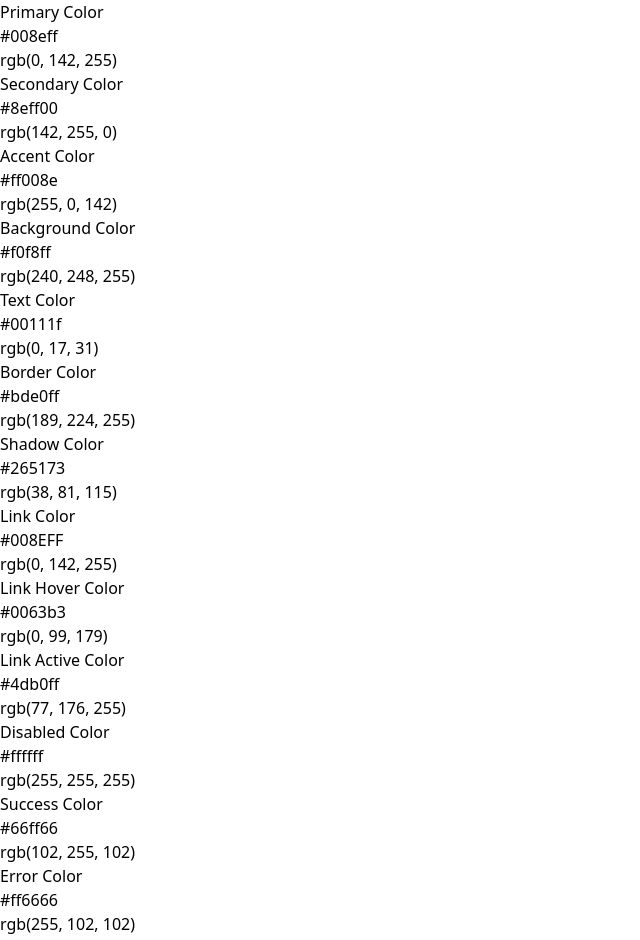
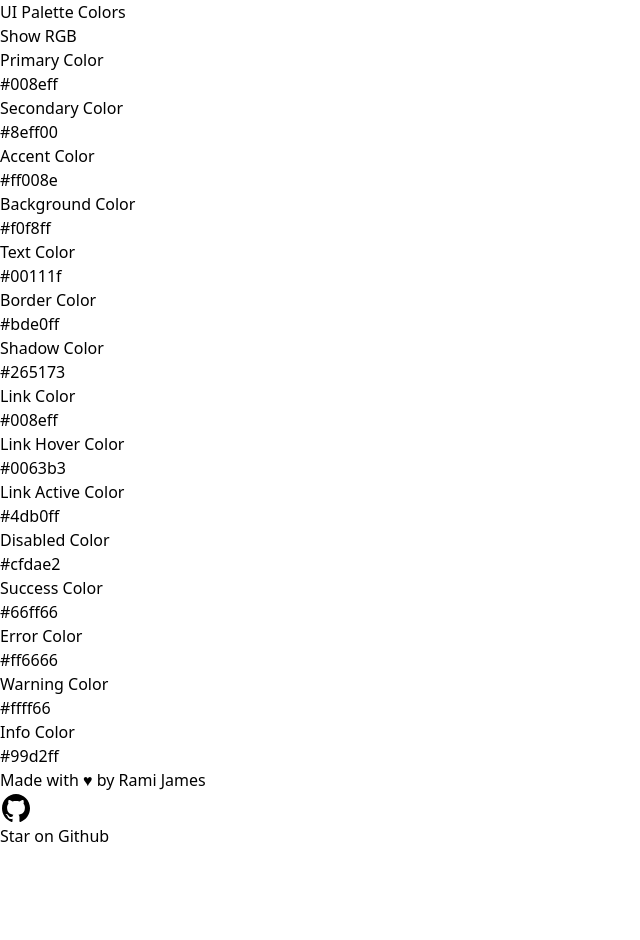
Before and after one commit to ramijames/CrispTools, a Vue app: page /palette-generator in a window 1280 px wide. Shown: the part 765-1705 px from the top of the page, without its empty margins (0-640 px from the left). After the commit the page ends 1613 px from the top, so only its background shows below. Built offline with nearby package versions, Linux system fonts and the light colour scheme; a web font is replaced by a local one; what vue3-highlightjs would draw is missing.

Commit message:
Updated UI for the palette

```diff
--- a/src/components/Palette.vue
+++ b/src/components/Palette.vue
@@ -16,6 +16,7 @@ export default {
   data() {
     return {
       selectedColorPaletteSize: 'Complementary',
+      showHex: true,
     };
   },
   setup() {
@@ -116,7 +117,7 @@ export default {
 
     // Function to take the most blue color and make it lighter and grayer and return it as the "neutral color"
     const neutralColor = (color) => {
-      return tinycolor(color).lighten(50).desaturate(50).toHexString();
+      return tinycolor(color).lighten(35).desaturate(75).toHexString();
     };
 
     // For the background color, we want to take the primary color and make it very, very light
@@ -192,7 +193,9 @@ export default {
     PopoverPanel
   },
   methods: {
-
+    toggleColorFormat() {
+      this.showHex = !this.showHex;
+    }
   },
   watch: {
 
@@ -261,102 +264,109 @@ export default {
             // - The error color (mostYellow)
             // - The info color (mostBlue)
       -->
-      <section id="palette" class="p-6 border-r">
-        <h4 class="text-lg font-semibold text-black pb-4">UI Palette Colors</h4>
-        <div class="flex flex-col flex-wrap gap-4 w-full">
+      <section class="w-full h-full">
+        example content goes here
+      </section>
+      <section id="palette" class="p-6 border-l right-0 top-0 h-screen w-[32rem] bg-neutral-50 overflow-auto">
+        <div class="flex flex-row justify-between items-center">
+          <h4 class="text-lg font-semibold text-black pb-4">UI Palette Colors</h4>
+          <button @click="toggleColorFormat">{{ showHex ? 'Show RGB' : 'Show Hex' }}</button>
+        </div>
+
+        <div class="flex flex-col flex-wrap w-full gap-1">
           <!-- <div v-for="(color, index) in colorPalette" :key="index" class="flex flex-col w-20 gap-2">
             <div class="w-20 h-12" :style="{ backgroundColor: color }"></div>
             <p class="text-xs text-center text-slate-700">{{ color }}</p>
           </div> -->
           <div class="flex flex-row gap-2 items-center">
-            <div class="text-xs font-bold w-40">Primary Color</div>
-            <div class="w-20 h-6" :style="{ backgroundColor: selectedColor }"></div>
-            <p class="text-xs text-center text-slate-700">{{ rgbToHex(selectedColor) }}</p>
-            <p class="text-xs text-center text-slate-700">{{ hexToRgb(selectedColor) }}</p>
+            <div class="text-xs w-40">Primary Color</div>
+            <div class="w-6 h-10 rounded" :style="{ backgroundColor: selectedColor }"></div>
+            <p class="text-xs text-center text-slate-700" v-if="showHex">{{ rgbToHex(selectedColor) }}</p>
+            <p class="text-xs text-center text-slate-700" v-else>{{ hexToRgb(selectedColor) }}</p>
           </div>
           <div class="flex flex-row gap-2 items-center">
-            <div class="text-xs font-bold w-40">Secondary Color</div>
-            <div class="w-20 h-6" :style="{ backgroundColor: colorPalette[4] }"></div>
-            <p class="text-xs text-center text-slate-700">{{ colorPalette[4] }}</p>
-            <p class="text-xs text-center text-slate-700">{{ hexToRgb(colorPalette[4])  }}</p>
+            <div class="text-xs w-40">Secondary Color</div>
+            <div class="w-6 h-6 rounded" :style="{ backgroundColor: colorPalette[4] }"></div>
+            <p class="text-xs text-center text-slate-700" v-if="showHex">{{ colorPalette[4] }}</p>
+            <p class="text-xs text-center text-slate-700" v-else>{{ hexToRgb(colorPalette[4])  }}</p>
           </div>
           <div class="flex flex-row gap-2 items-center">
-            <div class="text-xs font-bold w-40">Accent Color</div>
-            <div class="w-20 h-6" :style="{ backgroundColor: colorPalette[8] }"></div>
-            <p class="text-xs text-center text-slate-700">{{ colorPalette[8] }}</p>
-            <p class="text-xs text-center text-slate-700">{{ hexToRgb(colorPalette[8])  }}</p>
+            <div class="text-xs w-40">Accent Color</div>
+            <div class="w-6 h-6 rounded" :style="{ backgroundColor: colorPalette[8] }"></div>
+            <p class="text-xs text-center text-slate-700" v-if="showHex">{{ colorPalette[8] }}</p>
+            <p class="text-xs text-center text-slate-700" v-else>{{ hexToRgb(colorPalette[8])  }}</p>
           </div>
           <div class="flex flex-row gap-2 items-center">
-            <div class="text-xs font-bold w-40">Background Color</div>
-            <div class="w-20 h-6" :style="{ backgroundColor: backgroundColor(selectedColor) }"></div>
-            <p class="text-xs text-center text-slate-700">{{ backgroundColor(selectedColor) }}</p>
-            <p class="text-xs text-center text-slate-700">{{ hexToRgb(backgroundColor(selectedColor))  }}</p>
+            <div class="text-xs w-40">Background Color</div>
+            <div class="w-6 h-6 rounded" :style="{ backgroundColor: backgroundColor(selectedColor) }"></div>
+            <p class="text-xs text-center text-slate-700" v-if="showHex">{{ backgroundColor(selectedColor) }}</p>
+            <p class="text-xs text-center text-slate-700" v-else>{{ hexToRgb(backgroundColor(selectedColor))  }}</p>
           </div>
           <div class="flex flex-row gap-2 items-center">
-            <div class="text-xs font-bold w-40">Text Color</div>
-            <div class="w-20 h-6" :style="{ backgroundColor: textColor(selectedColor) }"></div>
-            <p class="text-xs text-center text-slate-700">{{ textColor(selectedColor) }}</p>
-            <p class="text-xs text-center text-slate-700">{{ hexToRgb(textColor(selectedColor))  }}</p>
+            <div class="text-xs w-40">Text Color</div>
+            <div class="w-6 h-6 rounded" :style="{ backgroundColor: textColor(selectedColor) }"></div>
+            <p class="text-xs text-center text-slate-700" v-if="showHex">{{ textColor(selectedColor) }}</p>
+            <p class="text-xs text-center text-slate-700" v-else>{{ hexToRgb(textColor(selectedColor))  }}</p>
           </div>
           <div class="flex flex-row gap-2 items-center">
-            <div class="text-xs font-bold w-40">Border Color</div>
-            <div class="w-20 h-6" :style="{ backgroundColor: borderColor(backgroundColor(selectedColor)) }"></div>
-            <p class="text-xs text-center text-slate-700">{{ borderColor(backgroundColor(selectedColor)) }}</p>
-            <p class="text-xs text-center text-slate-700">{{ hexToRgb(borderColor(backgroundColor(selectedColor)))  }}</p>
+            <div class="text-xs w-40">Border Color</div>
+            <div class="w-6 h-6 rounded" :style="{ backgroundColor: borderColor(backgroundColor(selectedColor)) }"></div>
+            <p class="text-xs text-center text-slate-700" v-if="showHex">{{ borderColor(backgroundColor(selectedColor)) }}</p>
+            <p class="text-xs text-center text-slate-700" v-else>{{ hexToRgb(borderColor(backgroundColor(selectedColor)))  }}</p>
           </div>
           <div class="flex flex-row gap-2 items-center">
-            <div class="text-xs font-bold w-40">Shadow Color</div>
-            <div class="w-20 h-6" :style="{ backgroundColor: shadowColor(selectedColor) }"></div>
-            <p class="text-xs text-center text-slate-700">{{ shadowColor(selectedColor) }}</p>
-            <p class="text-xs text-center text-slate-700">{{ hexToRgb(shadowColor(selectedColor))  }}</p>
+            <div class="text-xs w-40">Shadow Color</div>
+            <div class="w-6 h-6 rounded" :style="{ backgroundColor: shadowColor(selectedColor) }"></div>
+            <p class="text-xs text-center text-slate-700" v-if="showHex">{{ shadowColor(selectedColor) }}</p>
+            <p class="text-xs text-center text-slate-700" v-else>{{ hexToRgb(shadowColor(selectedColor))  }}</p>
           </div>
           <div class="flex flex-row gap-2 items-center">
-            <div class="text-xs font-bold w-40">Link Color</div>
-            <div class="w-20 h-6" :style="{ backgroundColor: selectedColor }"></div>
-            <p class="text-xs text-center text-slate-700">{{ selectedColor }}</p>
-            <p class="text-xs text-center text-slate-700">{{ hexToRgb(selectedColor) }}</p>
+            <div class="text-xs w-40">Link Color</div>
+            <div class="w-6 h-6 rounded" :style="{ backgroundColor: selectedColor }"></div>
+            <p class="text-xs text-center text-slate-700" v-if="showHex">{{ rgbToHex(selectedColor) }}</p>
+            <p class="text-xs text-center text-slate-700" v-else>{{ hexToRgb(selectedColor) }}</p>
           </div>
           <div class="flex flex-row gap-2 items-center">
-            <div class="text-xs font-bold w-40">Link Hover Color</div>
-            <div class="w-20 h-6" :style="{ backgroundColor: tinycolor(selectedColor).darken(15).toHexString()  }"></div>
-            <p class="text-xs text-center text-slate-700">{{ tinycolor(selectedColor).darken(15).toHexString() }}</p>
-            <p class="text-xs text-center text-slate-700">{{ tinycolor(selectedColor).darken(15).toRgbString()  }}</p>
+            <div class="text-xs w-40">Link Hover Color</div>
+            <div class="w-6 h-6 rounded" :style="{ backgroundColor: tinycolor(selectedColor).darken(15).toHexString()  }"></div>
+            <p class="text-xs text-center text-slate-700" v-if="showHex">{{ tinycolor(selectedColor).darken(15).toHexString() }}</p>
+            <p class="text-xs text-center text-slate-700" v-else>{{ tinycolor(selectedColor).darken(15).toRgbString()  }}</p>
           </div>
           <div class="flex flex-row gap-2 items-center">
-            <div class="text-xs font-bold w-40">Link Active Color</div>
-            <div class="w-20 h-6" :style="{ backgroundColor: tinycolor(selectedColor).lighten(15).toHexString()  }"></div>
-            <p class="text-xs text-center text-slate-700">{{ tinycolor(selectedColor).lighten(15).toHexString() }}</p>
-            <p class="text-xs text-center text-slate-700">{{ tinycolor(selectedColor).lighten(15).toRgbString()  }}</p>
+            <div class="text-xs w-40">Link Active Color</div>
+            <div class="w-6 h-6 rounded" :style="{ backgroundColor: tinycolor(selectedColor).lighten(15).toHexString()  }"></div>
+            <p class="text-xs text-center text-slate-700" v-if="showHex">{{ tinycolor(selectedColor).lighten(15).toHexString() }}</p>
+            <p class="text-xs text-center text-slate-700" v-else>{{ tinycolor(selectedColor).lighten(15).toRgbString()  }}</p>
           </div>
           <div class="flex flex-row gap-2 items-center">
-            <div class="text-xs font-bold w-40">Disabled Color</div>
-            <div class="w-20 h-6" :style="{ backgroundColor: neutralColor(selectedColor) }"></div>
-            <p class="text-xs text-center text-slate-700">{{ neutralColor(selectedColor) }}</p>
-            <p class="text-xs text-center text-slate-700">{{ hexToRgb(neutralColor(selectedColor)) }}</p>
+            <div class="text-xs w-40">Disabled Color</div>
+            <div class="w-6 h-6 rounded" :style="{ backgroundColor: neutralColor(selectedColor) }"></div>
+            <p class="text-xs text-center text-slate-700" v-if="showHex">{{ neutralColor(selectedColor) }}</p>
+            <p class="text-xs text-center text-slate-700" v-else>{{ hexToRgb(neutralColor(selectedColor)) }}</p>
           </div>
           <div class="flex flex-row gap-2 items-center">
-            <div class="text-xs font-bold w-40">Success Color</div>
-            <div class="w-20 h-6" :style="{ backgroundColor: generateGreen }"></div>
-            <p class="text-xs text-center text-slate-700">{{ generateGreen }}</p>
-            <p class="text-xs text-center text-slate-700">{{ hexToRgb(generateGreen) }}</p>
+            <div class="text-xs w-40">Success Color</div>
+            <div class="w-6 h-6 rounded" :style="{ backgroundColor: generateGreen }"></div>
+            <p class="text-xs text-center text-slate-700" v-if="showHex">{{ generateGreen }}</p>
+            <p class="text-xs text-center text-slate-700" v-else>{{ hexToRgb(generateGreen) }}</p>
           </div>
           <div class="flex flex-row gap-2 items-center">
-            <div class="text-xs font-bold w-40">Error Color</div>
-            <div class="w-20 h-6" :style="{ backgroundColor: generateRed }"></div>
-            <p class="text-xs text-center text-slate-700">{{ generateRed }}</p>
-            <p class="text-xs text-center text-slate-700">{{ hexToRgb(generateRed) }}</p>
+            <div class="text-xs w-40">Error Color</div>
+            <div class="w-6 h-6 rounded" :style="{ backgroundColor: generateRed }"></div>
+            <p class="text-xs text-center text-slate-700" v-if="showHex">{{ generateRed }}</p>
+            <p class="text-xs text-center text-slate-700" v-else>{{ hexToRgb(generateRed) }}</p>
           </div>
           <div class="flex flex-row gap-2 items-center">
-            <div class="text-xs font-bold w-40">Warning Color</div>
-            <div class="w-20 h-6" :style="{ backgroundColor: generateYellow }"></div>
-            <p class="text-xs text-center text-slate-700">{{ generateYellow }}</p>
-            <p class="text-xs text-center text-slate-700">{{ hexToRgb(generateYellow) }}</p>
+            <div class="text-xs w-40">Warning Color</div>
+            <div class="w-6 h-6 rounded" :style="{ backgroundColor: generateYellow }"></div>
+            <p class="text-xs text-center text-slate-700" v-if="showHex">{{ generateYellow }}</p>
+            <p class="text-xs text-center text-slate-700" v-else>{{ hexToRgb(generateYellow) }}</p>
           </div>
           <div class="flex flex-row gap-2 items-center">
-            <div class="text-xs font-bold w-40">Info Color</div>
-            <div class="w-20 h-6" :style="{ backgroundColor: tinycolor(selectedColor).lighten(30).toHexString() }"></div>
-            <p class="text-xs text-center text-slate-700">{{ tinycolor(selectedColor).lighten(30).toHexString() }}</p>
-            <p class="text-xs text-center text-slate-700">{{ tinycolor(selectedColor).lighten(30).toRgbString() }}</p>
+            <div class="text-xs w-40">Info Color</div>
+            <div class="w-6 h-6 rounded" :style="{ backgroundColor: tinycolor(selectedColor).lighten(30).toHexString() }"></div>
+            <p class="text-xs text-center text-slate-700" v-if="showHex">{{ tinycolor(selectedColor).lighten(30).toHexString() }}</p>
+            <p class="text-xs text-center text-slate-700" v-else>{{ tinycolor(selectedColor).lighten(30).toRgbString() }}</p>
           </div>
         </div>
       </section>
@@ -381,4 +391,8 @@ export default {
 .colour-area {
   border-radius: 0.1rem !important;
 }
+
+.inner-border {
+  border-color: rgba(0,0,0,.2);
+}
 </style>
```
